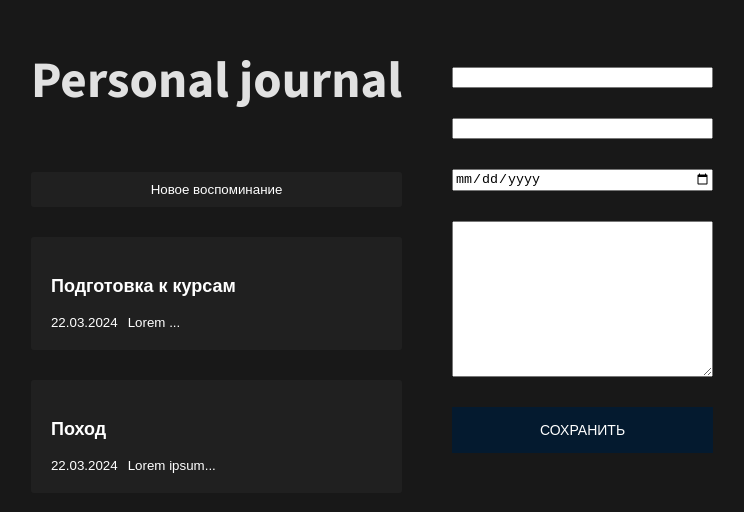
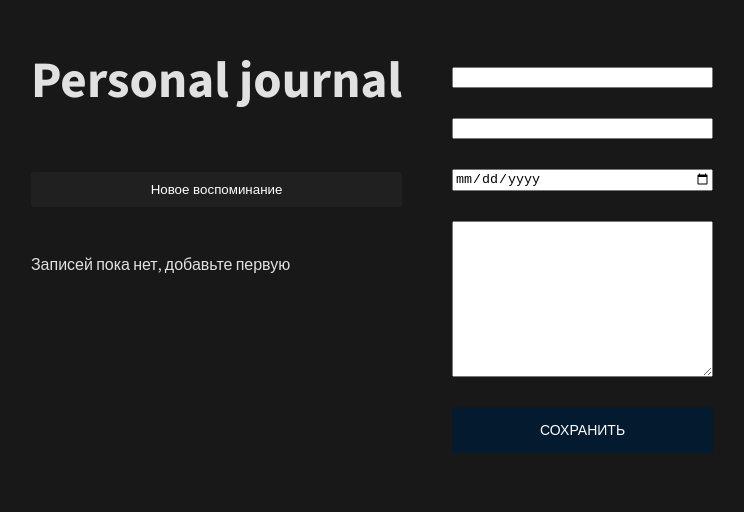
Before and after one commit to ITboo/purpleschool-react-basics, a React (Vite) app in the folder journal/: page / in a window 1280 px wide. Shown: the part 140-652 px from the top of the page, without its empty margins (243-987 px from the left). Built offline with nearby package versions, Linux system fonts and the light colour scheme.

Commit message:
implement conditional rendering

```diff
--- a/journal/src/App.jsx
+++ b/journal/src/App.jsx
@@ -10,7 +10,7 @@ import JournalForm from './components/JournalForm/JournalForm';
 import { useState } from 'react';
 
 const INITIAL_DATA = [
-	{
+	/*{
 		id: 1,
 		title: 'Подготовка к курсам',
 		date: new Date(),
@@ -21,7 +21,7 @@ const INITIAL_DATA = [
 		title: 'Поход',
 		date: new Date(),
 		text: 'Lorem ipsum...'
-	}
+	}*/
 ];
 function App() {
 	const [items, setItems] = useState(INITIAL_DATA);
@@ -48,7 +48,8 @@ function App() {
 				<Header />
 				<JournalAddButton />
 				<JournalList>
-					{items.sort(sortItems).map(el => (
+					{items.length === 0 && <p>Записей пока нет, добавьте первую</p>}
+					{items.length > 0 && items.sort(sortItems).map(el => (
 						<CardButton key={el.id}>
 							<JournalItem
 								text={el.text}
```
